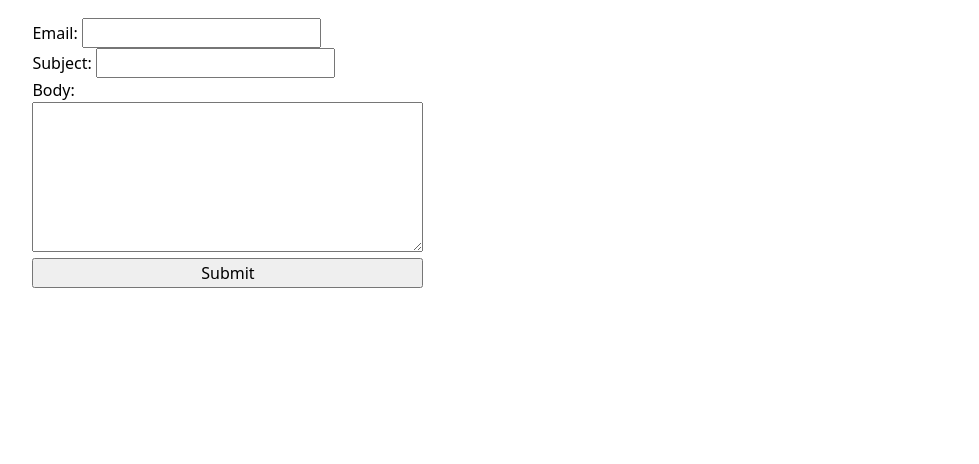
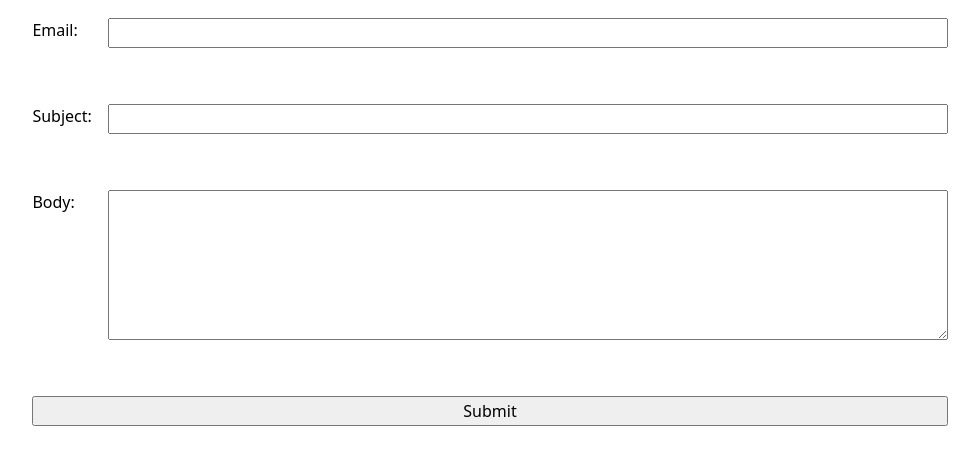
Before and after one commit to jueedeshmukh/portfolio_dsc106, a plain HTML site: page contact/index.html in a window 1280 px wide. Shown: the part 164-628 px from the top of the page, without its empty margins (150-1129 px from the left). Drawn offline with Linux system fonts and the light colour scheme.

Commit message:
contact form done

```diff
--- a/style.css
+++ b/style.css
@@ -46,4 +46,15 @@ button {
 form {
   display: grid;
   grid-template-columns: auto 1fr;
+  gap: 1rem;
 }
+
+label {
+  display: grid;
+  grid-template-columns: subgrid;
+  grid-column: 1 / -1;
+}
+
+button {
+  grid-column: 1 / -1;
+}
```
